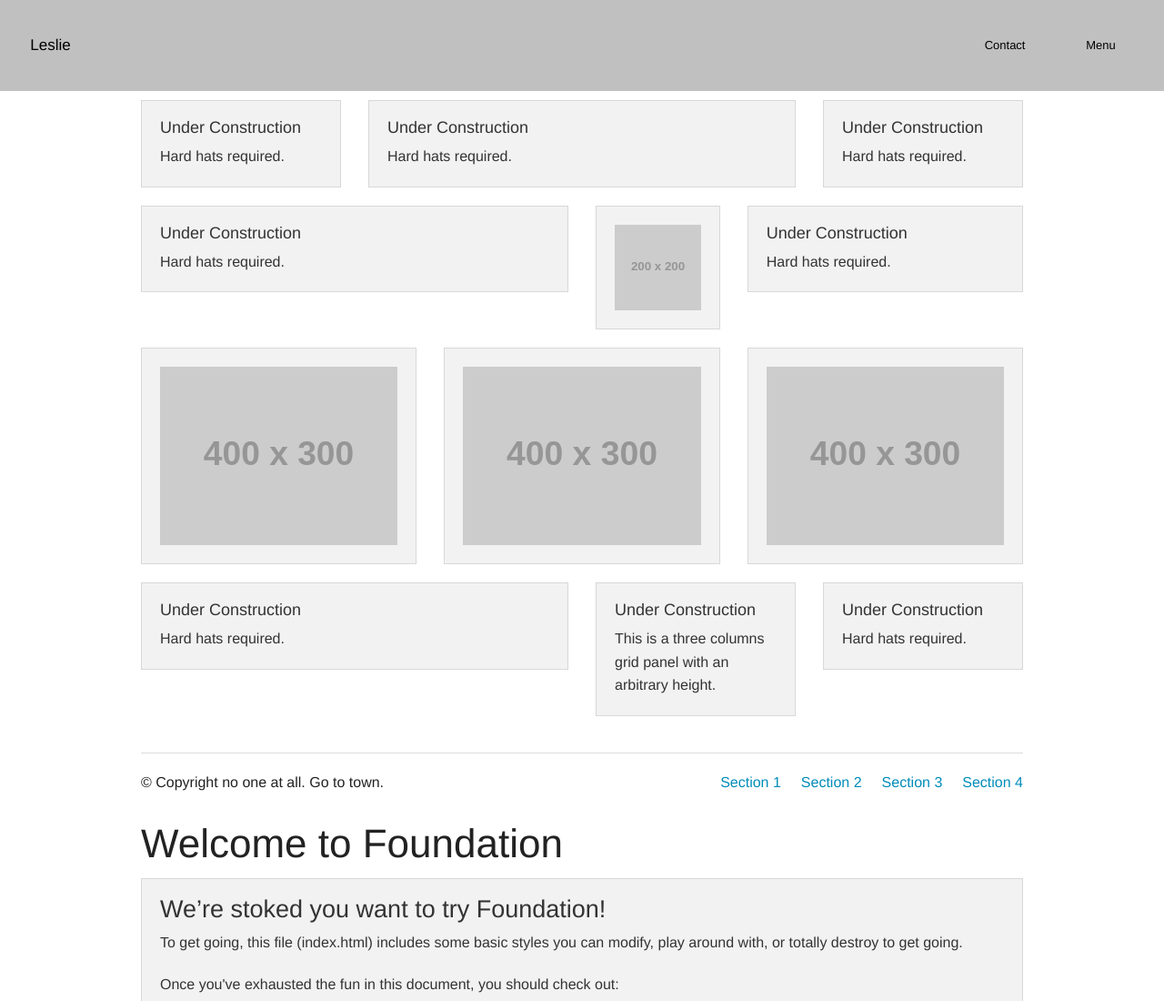
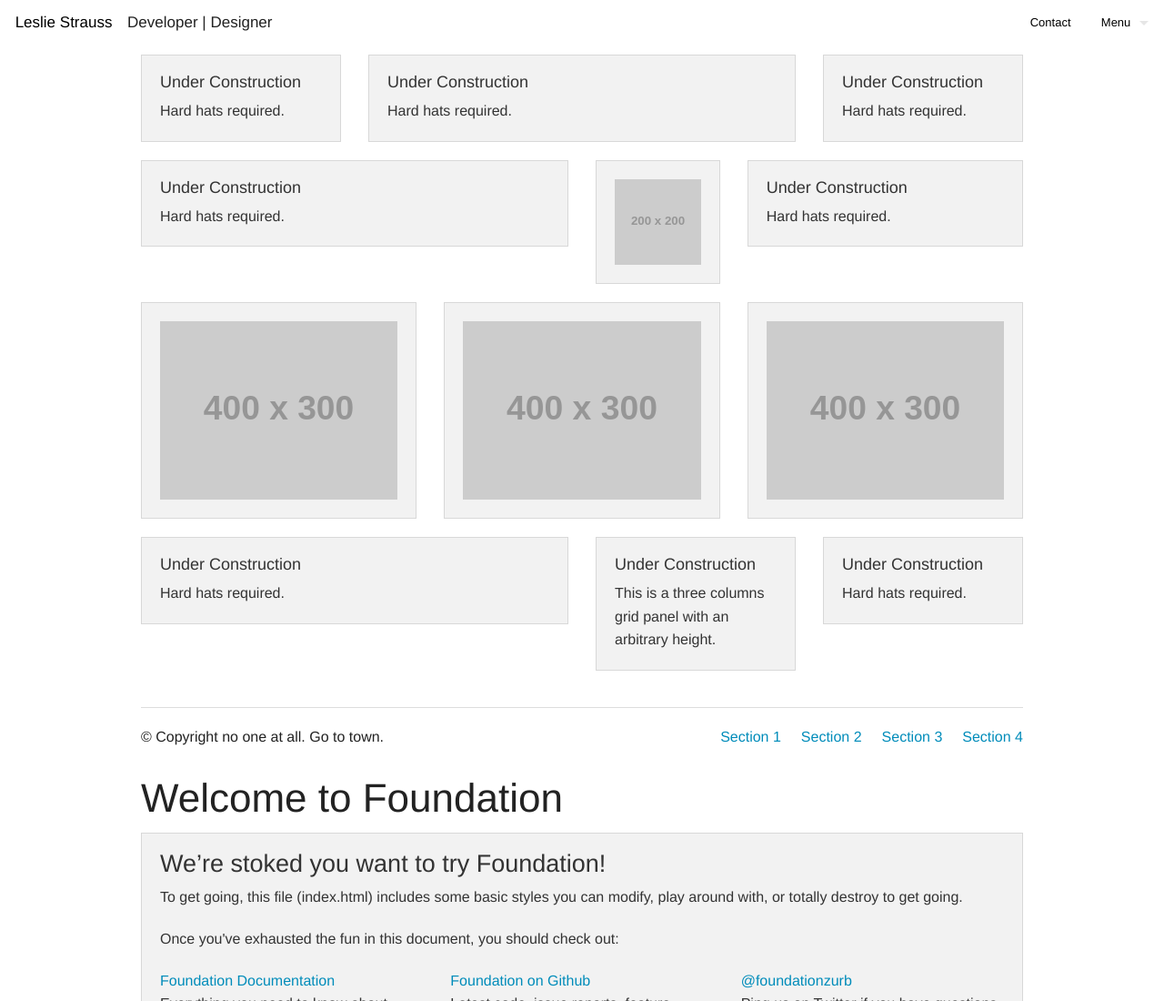
Before and after one commit to leslstrauss/foundation-codekit, a website: page index.html in a window 1280 px wide. Shown: the top 1100 px of the page at 91% size. Drawn offline with Linux system fonts and the light colour scheme; placeholder pictures from the web are drawn by us.

Commit message:
Worked on top bar: changed height, background color.

```diff
--- a/index.html
+++ b/index.html
@@ -13,10 +13,15 @@
     <nav class="top-bar" data-topbar role="navigation">
       <ul class="title-area">
         <li class="name">
-          <h1><a href="#">Leslie</a></h1>
+          <h1><a href="#">Leslie Strauss</a></h1>
         </li>
-         <!-- Remove the class "menu-icon" to get rid of menu icon. Take out "Menu" to just have icon alone -->
+
         <li class="toggle-topbar menu-icon"><a href="#"><span>Menu</span></a></li>
+      </ul>
+      <ul class="title-area">
+        <li class="name">
+          <h1>Developer | Designer</h1>
+        </li>
       </ul>
 
       <section class="top-bar-section">
@@ -291,8 +296,6 @@
         </div>
       </div>
     </div>
-    <!-- end original foundation -->
-
 
     <script src="bower_components/jquery/dist/jquery.min.js"></script>
     <script src="bower_components/foundation/js/foundation.min.js"></script>
--- a/scss/_settings.scss
+++ b/scss/_settings.scss
@@ -1373,14 +1373,14 @@ $shiny-edge-active-color: rgba($black, .2);
 // $topbar-bg: $topbar-bg-color;
 
     // Background color for the top bar
-    $topbar-bg-color: #C0C0C0;
+    $topbar-bg-color: #FFFFFF;
 
 
 // Height and margin
 // $topbar-height: 45px;
 // $topbar-margin-bottom: 0;
     $topbar-margin-bottom: 10px;
-    $topbar-height: 100px;
+    $topbar-height: 50px;
 
 // Controlling the styles for the title in the top bar
 // $topbar-title-weight: $font-weight-normal;
```
Also changed, not shown: css/app.css. Lines whose indentation alone changed are shown as unchanged.
